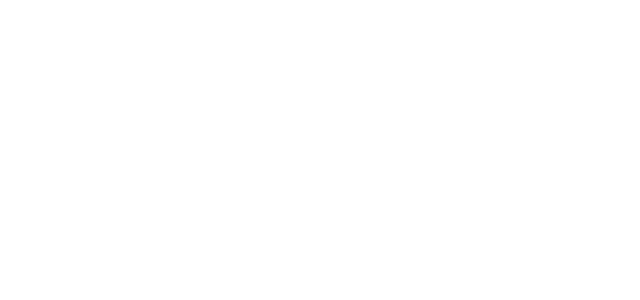
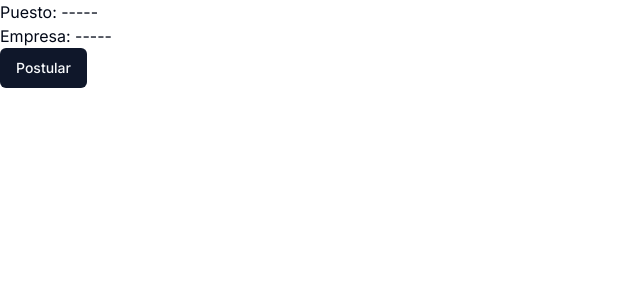
Before and after one commit to fcarbajalcos2018/chambita, a Next.js app: page /puesto in a window 1280 px wide. Shown: the top 300 px of the page, without its empty margins (0-640 px from the left). Built offline with nearby package versions, Linux system fonts and the light colour scheme; no server answers.

Commit message:
Implementado la función de leer archivos JSON a la página del puesto laboral. En teoría, esto incluiría información detallada sobre el puesto.

```diff
--- a/src/app/puesto/page.tsx
+++ b/src/app/puesto/page.tsx
@@ -5,6 +5,9 @@
 import { useSearchParams } from "next/navigation";
 //import Data from '../../data/resultados.json';
 import { PathParamsContext } from "next/dist/shared/lib/hooks-client-context.shared-runtime";
+import Leer from "@/api/leer";
+import { Button } from "@/shadcn-ui/ui/button";
+import Link from "next/link";
 
 interface Props{
     id: string;
@@ -18,26 +21,39 @@
 
 function InformacionDePuesto() {
 
-    const info = ConseguirInformacionDelPuesto();
+    let info = ConseguirInformacionDelPuesto();
     return(
         <div>
-
+            <div>Puesto: {info?.puesto} </div>
+            <div>Empresa: {info?.empresa} </div>
+            <Button asChild>
+                <Link href="/postular">Postular</Link>
+            </Button>
         </div>
     );
 }
 
 function ConseguirInformacionDelPuesto() {
     const param = useSearchParams().get('id');
-    const paramInt = param !== null ? parseInt(param) : 0
 
     console.log('d' + param);
-    const data = 'data';
-    //const data = Data.find(elem => elem.id === paramInt);
-    /*let puesto : Puesto = {
-        id: Data.at( ),
-    };*/
+    const data = Leer();
+    let jsonData = [
+        {
+            "id": "-1",
+            "puesto": "-----",
+            "empresa": "-----"
+        }
+    ];
+    console.log(`Datos: ${JSON.stringify(data)}`);
+    if (data == null) {
+        return jsonData[0];
+    }
+    jsonData = data
+    const jobData = jsonData.find(elem => elem.id === param);
+    console.log(jobData);
 
-    return data;
+    return jobData;
 }
 
 export default InformacionDePuesto;
```
